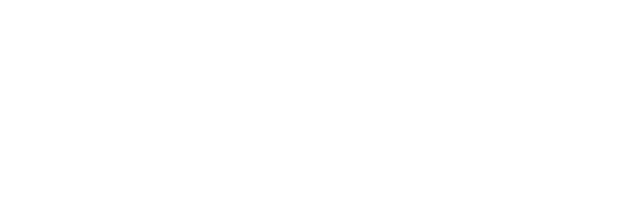
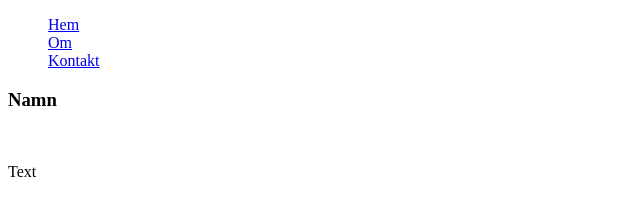
Before and after one commit to ToveLissner/Given_Design, a website built with Parcel: page src/index.html in a window 1280 px wide. Shown: the whole page, without its empty margins (0-640 px from the left). Built offline with nearby package versions, Linux system fonts and the light colour scheme.

Commit message:
lite struktur

```diff
--- /dev/null
+++ b/src/SCSS/_mixins.scss
@@ -0,0 +1,7 @@
+@use "variables" as v;
+
+@mixin desktop {
+    @media screen and (min-width:v.$desktop_breakpoint) {
+        @content;
+    }
+}
--- /dev/null
+++ b/src/SCSS/_startpage.scss
@@ -0,0 +1,26 @@
+@use "variables" as v;
+@use "mixins" as m;
+
+body {
+
+    header {
+        position: relative;
+
+        /*@include m.desktop {
+            skriv styling
+        }*/
+
+        nav {
+            ul {
+                list-style: none;
+            }
+
+        }
+    }
+
+    .main {
+        .image_container {
+            position: absolute;
+        }
+    }
+}
--- /dev/null
+++ b/src/SCSS/_variables.scss
@@ -0,0 +1,3 @@
+/* Sizes */
+
+$desktop_breakpoint: 600px;
--- a/src/SCSS/main.scss
+++ b/src/SCSS/main.scss
@@ -0,0 +1 @@
+@use "startpage";
--- a/src/index.html
+++ b/src/index.html
@@ -10,5 +10,42 @@
 </head>
 <body>
 
+    <header>
+        <nav>
+            <ul>
+                <li>
+                    <a href="#home">Hem</a>
+                </li>
+                <li>
+                    <a href="#about">Om</a>
+                </li>
+                <li>
+                    <a href="#contact">Kontakt</a>
+                </li>
+            </ul>
+        </nav>
+    </header>
+
+    <main class="main">
+        <section id="home" class="image_container">
+
+        </section>
+
+        <section id="about">
+            <article class="worker">
+                <h3 class="worker__name">Namn</h3>
+                <div class="worker__imagecontainer">
+                    <img class="worker__imagecontainer__image"/>
+                </div>
+                <p class="worker__about">Text</p>
+            </article>
+
+        </section>
+
+        <section id="contact">
+
+        </section>
+    </main>
+
 </body>
 </html>
```
Also changed, not shown: src/assets/profiles/NoPerson_Square.png (added), src/assets/profiles/Rakib_Square.png (added), 5 other files.
